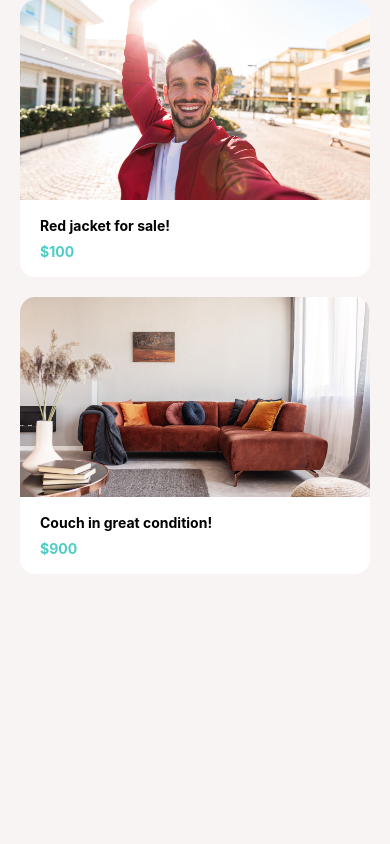
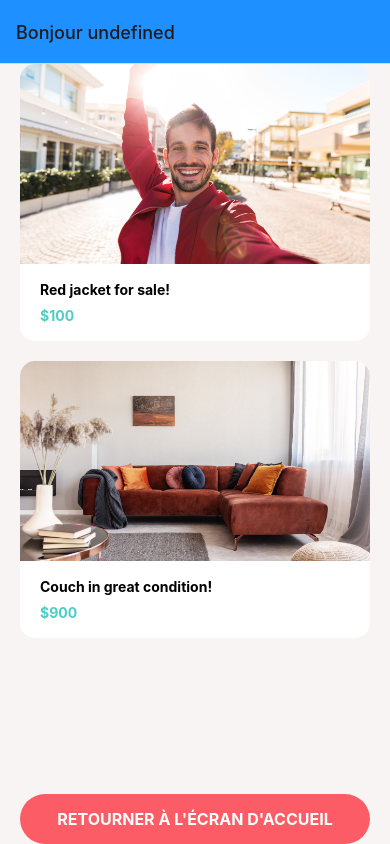
Before and after one commit to vihong/burger-app-mobile, a React Native app: screen /Feed in a window 390 px wide. Built offline with nearby package versions, Linux system fonts and the light colour scheme.

Commit message:
🚧 M07 : APP > Add Stack Navigator

```diff
--- a/App.tsx
+++ b/App.tsx
@@ -6,11 +6,33 @@ import ProductScreen from "./src/components/screens/ProductScreen"
 import ViewImageScreen from "./src/components/screens/ViewImageScreen"
 import WelcomeScreen from "./src/components/screens/WelcomeScreen"
 import AccountScreen from "./src/components/screens/AccountScreen"
+import { NavigationContainer } from "@react-navigation/native"
+import { createNativeStackNavigator } from "@react-navigation/native-stack"
+
+const Stack = createNativeStackNavigator()
 
 export default function App() {
   return (
     <GestureHandlerRootView>
-      <FeedScreen />
+      <NavigationContainer>
+        <Stack.Navigator
+          screenOptions={{ headerStyle: { backgroundColor: "dodgerblue" }, headerShown: true }}
+          initialRouteName="Feed"
+        >
+          <Stack.Screen
+            name="Welcome"
+            component={WelcomeScreen}
+            options={{ headerStyle: { backgroundColor: "tomato" } }}
+          />
+          <Stack.Screen
+            name="Feed"
+            component={FeedScreen}
+            options={({ route }) => {
+              return { title: `Bonjour ${route?.params?.name}` }
+            }}
+          />
+        </Stack.Navigator>
+      </NavigationContainer>
     </GestureHandlerRootView>
   )
 }
--- a/src/components/screens/FeedScreen.tsx
+++ b/src/components/screens/FeedScreen.tsx
@@ -3,6 +3,8 @@ import Card from "../designSystem/molecules/Card"
 import { FlatList, StyleSheet, View } from "react-native"
 import { ProductType } from "../../types/ListItem"
 import Screen from "../designSystem/atoms/Screen"
+import Button from "../designSystem/atoms/Button"
+import Text from "../designSystem/atoms/Text"
 
 const fakeProducts: ProductType[] = [
   {
@@ -19,7 +21,11 @@ const fakeProducts: ProductType[] = [
   },
 ]
 
-export default function FeedScreen() {
+type FeedScreenProps = {
+  navigation: any
+}
+
+export default function FeedScreen({ navigation, route }: FeedScreenProps) {
   const [isRefreshing, setIsRefreshing] = useState(false)
   const [products, setProducts] = useState(fakeProducts)
 
@@ -43,6 +49,10 @@ export default function FeedScreen() {
           refreshing={isRefreshing}
           onRefresh={handleRefresh}
         />
+        <Button
+          title="Retourner à l'écran d'accueil"
+          onPress={() => navigation.navigate("Welcome")}
+        />
       </View>
     </Screen>
   )
--- a/src/components/screens/WelcomeScreen.tsx
+++ b/src/components/screens/WelcomeScreen.tsx
@@ -6,7 +6,16 @@ import Button from "../designSystem/atoms/Button"
 
 const WELCOME_SCREEN_BACKGROUND_PICTURE = "../../assets/login-background.jpg"
 
-export default function WelcomeScreen() {
+type WelcomeScreenProps = {
+  navigation: any
+}
+
+export default function WelcomeScreen({ navigation }: WelcomeScreenProps) {
+  const handleLogin = () => {
+    console.log("navigation: ", navigation)
+    navigation.navigate("Feed", { name: "Jaimie" })
+  }
+
   return (
     <WelcomeScreenStyled
       source={require(WELCOME_SCREEN_BACKGROUND_PICTURE)}
@@ -17,7 +26,7 @@ export default function WelcomeScreen() {
         <TextStyled>Sell What You Don't Need</TextStyled>
       </LogoContainer>
       <ButtonsStyled>
-        <Button title="Login" onPress={() => {}} />
+        <Button title="Login" onPress={handleLogin} />
         <Button title="Register" onPress={() => {}} backgroundColor={theme.colors.secondary} />
       </ButtonsStyled>
     </WelcomeScreenStyled>
@@ -25,7 +34,7 @@ export default function WelcomeScreen() {
 }
 
 const WelcomeScreenStyled = styled.ImageBackground`
-  border: 1px solid red;
+  /* border: 1px solid red; */
   flex: 1;
   justify-content: flex-end;
 `
```
